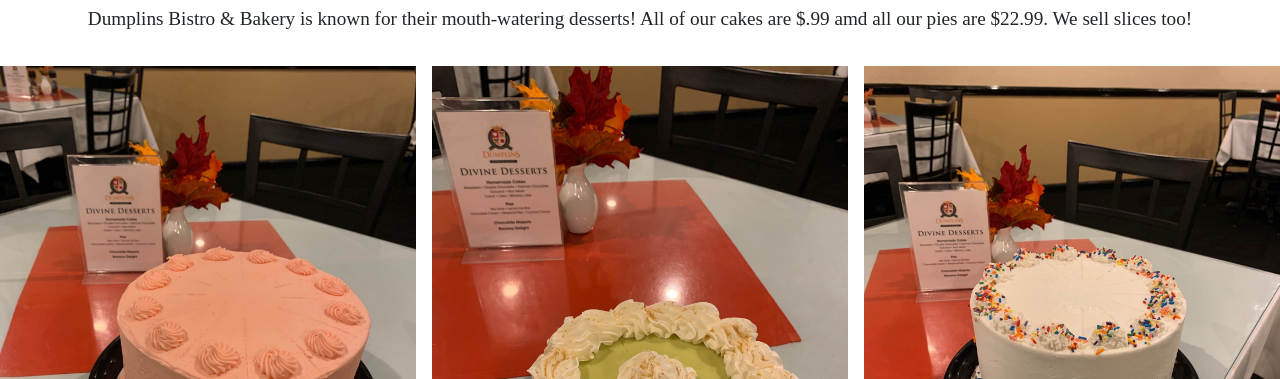
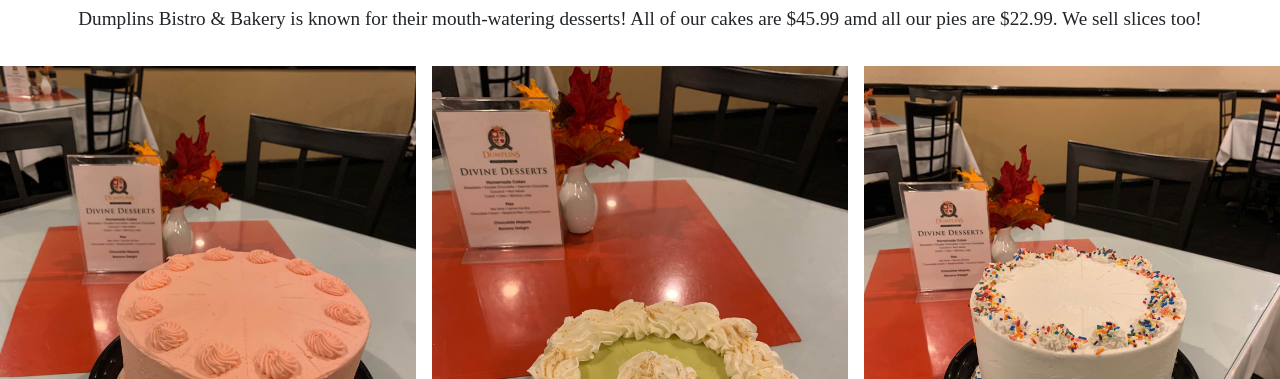
Before and after one commit to Libby573/Dumplins, a plain HTML site: page Desserts.html in a window 1280 px wide. Shown: the part 421-800 px from the top of the page. Drawn offline with nearby package versions, Linux system fonts and the light colour scheme; a web font is replaced by a local one.

Commit message:
last push

```diff
--- a/Desserts.html
+++ b/Desserts.html
@@ -56,7 +56,7 @@
 
 <div class="about">
    <center><h1>Ready for Dessert?</h1></center>
-   <center><p>Dumplins Bistro & Bakery is known for their mouth-watering desserts! All of our cakes are $.99 amd all our pies are $22.99. We sell slices too!</p></center>
+   <center><p>Dumplins Bistro & Bakery is known for their mouth-watering desserts! All of our cakes are $45.99 amd all our pies are $22.99. We sell slices too!</p></center>
 </div>
 
 
```
